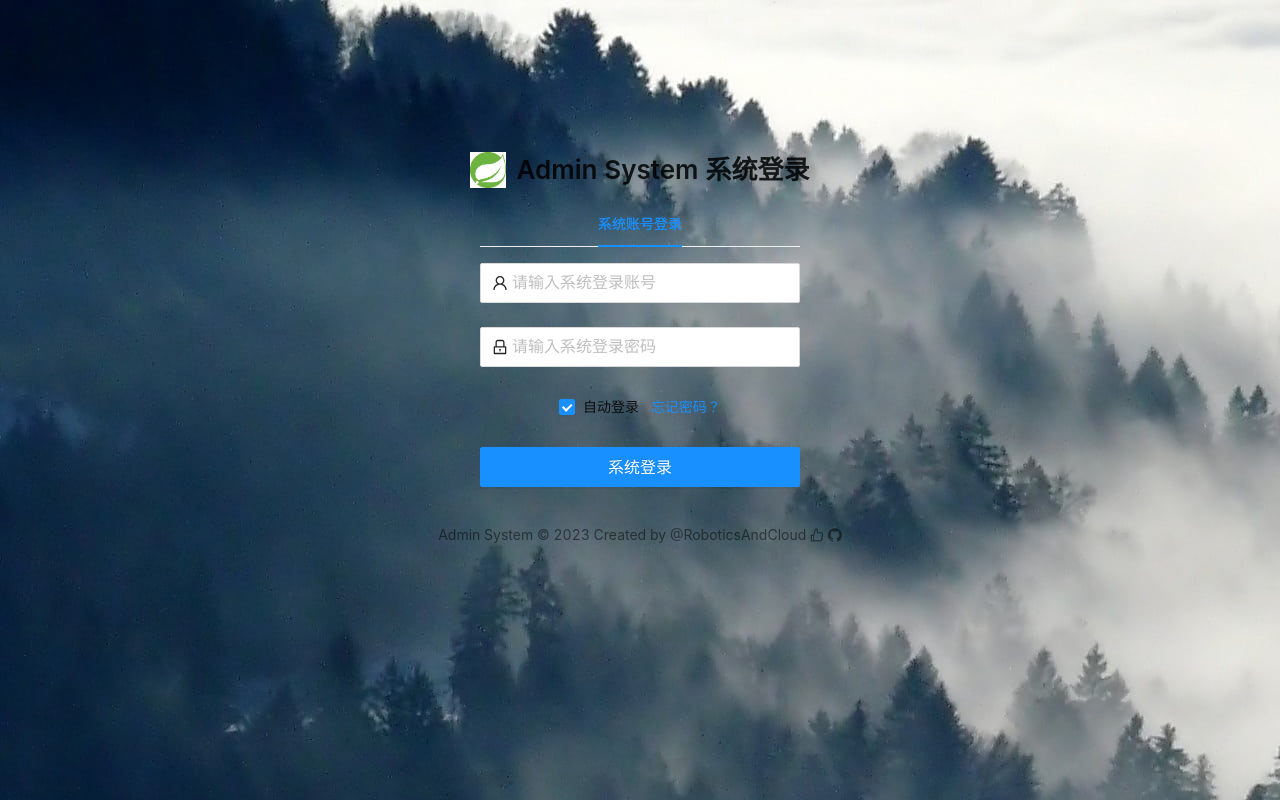
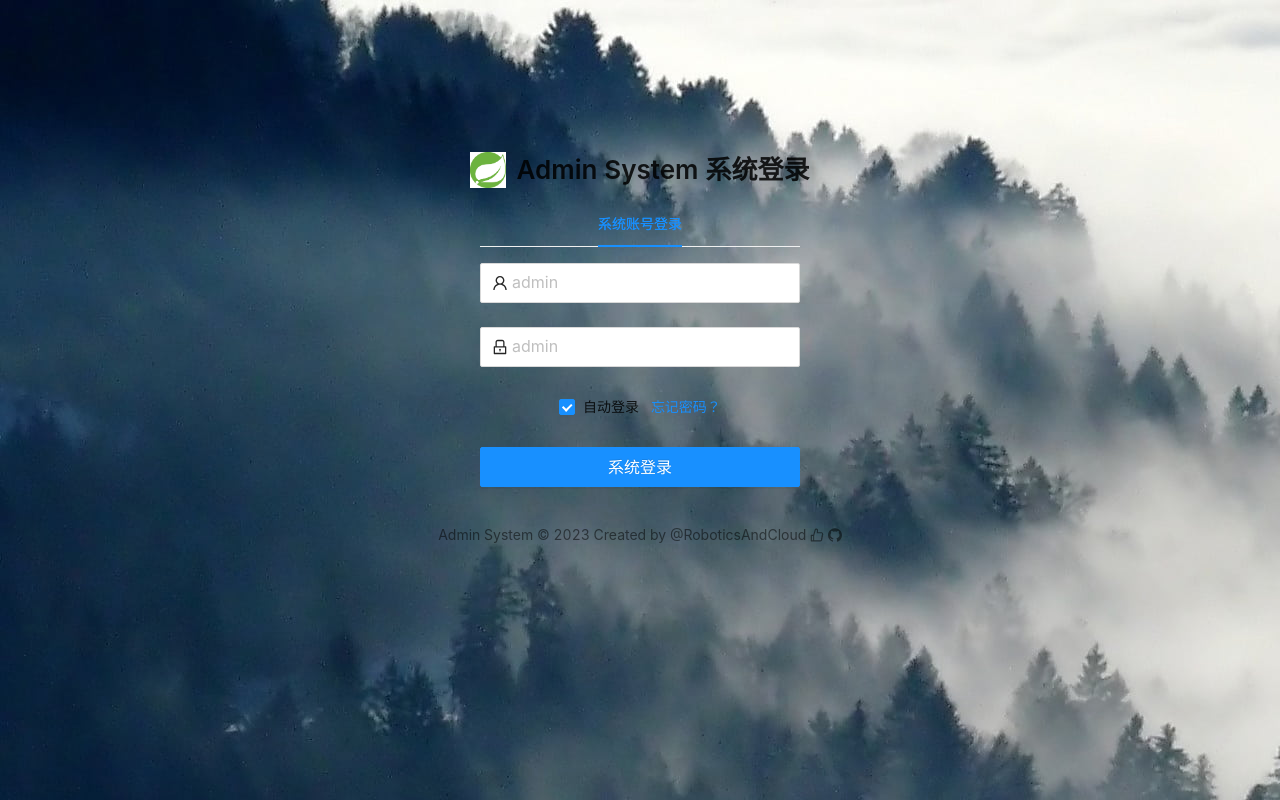
Before and after one commit to RoboticsAndCloud/eladmin_web_react, a React (Create React App) app: page / in a window 1280 px wide. Built offline with nearby package versions, Linux system fonts and the light colour scheme.

Commit message:
upate default account admin

```diff
--- a/src/pages/Login/component/LoginUI.tsx
+++ b/src/pages/Login/component/LoginUI.tsx
@@ -32,7 +32,7 @@ const SystemLoginUI = (props: LoginUIProps) => {
         <Input
           size="large"
           prefix={<UserOutlined className="site-form-item-icon" />}
-          placeholder="请输入系统登录账号"
+          placeholder="admin"
         />
       </Form.Item>
       <Form.Item name="password" rules={[{ required: true, message: '请输入系统登录密码!' }]}>
@@ -40,7 +40,7 @@ const SystemLoginUI = (props: LoginUIProps) => {
           size="large"
           prefix={<LockOutlined className="site-form-item-icon" />}
           type="password"
-          placeholder="请输入系统登录密码"
+          placeholder="admin"
         />
       </Form.Item>
       {/* <Form.Item name="captcha" rules={[{ required: true, message: '请输入验证码!' }]}>
--- a/src/pages/Main/component/Dashboard.tsx
+++ b/src/pages/Main/component/Dashboard.tsx
@@ -38,7 +38,9 @@ import DemoLine from './IndexLineChartUI';
 import DemoPie from './IndexPieChartUI';
 import DemoRadar from './IndexRadarChartUI';
 import DemoBar from './IndexBarChartUI';
-import SummaryStatistics from './IndexSumaryChartUI';
+import SummaryStatistics from './IndexSummaryChartUI';
+import SummaryBarStatistics from './IndexSummaryBarUI';
+import { hover } from '@testing-library/user-event/dist/hover';
 const { Text, Link } = Typography;
 const { Meta } = Card;
 const formatter = (value: number) => <CountUp end={value} separator="," />;
@@ -80,28 +82,28 @@ const MainDashbaordUI = (props: MainIndexUIProps) => {
 
         <Row gutter={24} className="panel-body">
           <Col span={6} >
-            <Space align="center">
-              <Avatar style={{ backgroundColor: '#87d068' }} icon={<UserOutlined />} />
+            <Space align="center" onClick={() => {window.location.href = '/';}}>
+              <Avatar style={{ backgroundColor: '#87d068', cursor:'pointer' }} icon={<UserOutlined />} />
               <Statistic title="New Visits" value={112893} />
             </Space>
           </Col>
           <Col span={6}>
             <Space align="center">
-              <Avatar style={{ backgroundColor: '#00bfff' }} icon = {<MessageOutlined />}/>
+              <Avatar style={{ backgroundColor: '#00bfff', cursor:'pointer'}} icon = {<MessageOutlined />}/>
               <Statistic title="Messages" value={81212} />
             </Space>
           </Col>
 
           <Col span={6}>
             <Space align="center">
-              <Avatar style={{ backgroundColor: '#FF1F4AFF' }} icon = {<MoneyCollectOutlined />}/>
+              <Avatar style={{ backgroundColor: '#FF1F4AFF', cursor:'pointer' }} icon = {<MoneyCollectOutlined />}/>
               <Statistic title="Account Balance (CNY)" value={9280} precision={2} />
             </Space>
           </Col>
 
           <Col span={6}>
             <Space align="center">
-              <Avatar style={{ backgroundColor: '#87d068' }} icon = {<ShoppingCartOutlined />}/>
+              <Avatar style={{ backgroundColor: '#87d068', cursor:'pointer' }} icon = {<ShoppingCartOutlined />}/>
               <Statistic title="Shoppings" value={13600} />
             </Space>
           </Col>
@@ -124,7 +126,7 @@ const MainDashbaordUI = (props: MainIndexUIProps) => {
               </Col>
 
               <Col span={8}>
-                <DemoBar />
+                <SummaryBarStatistics />
               </Col>
           </Row>
         </div>
```
